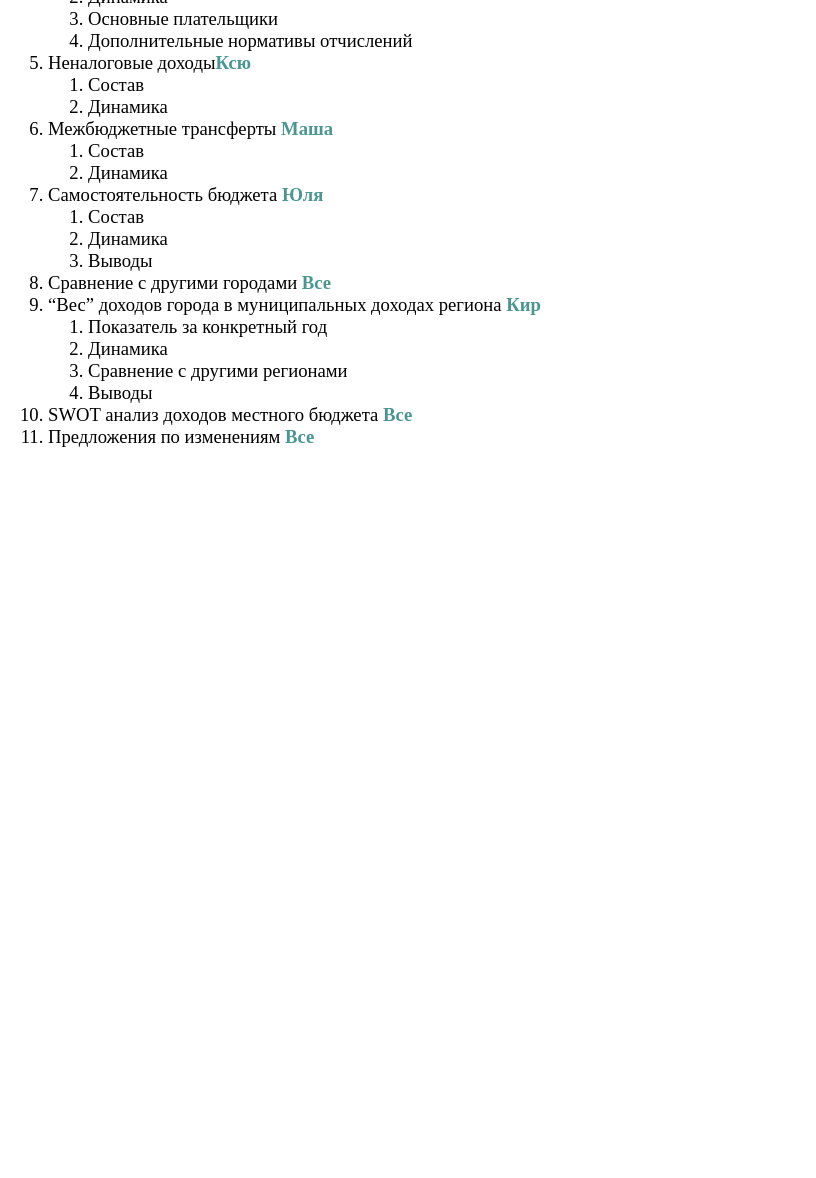
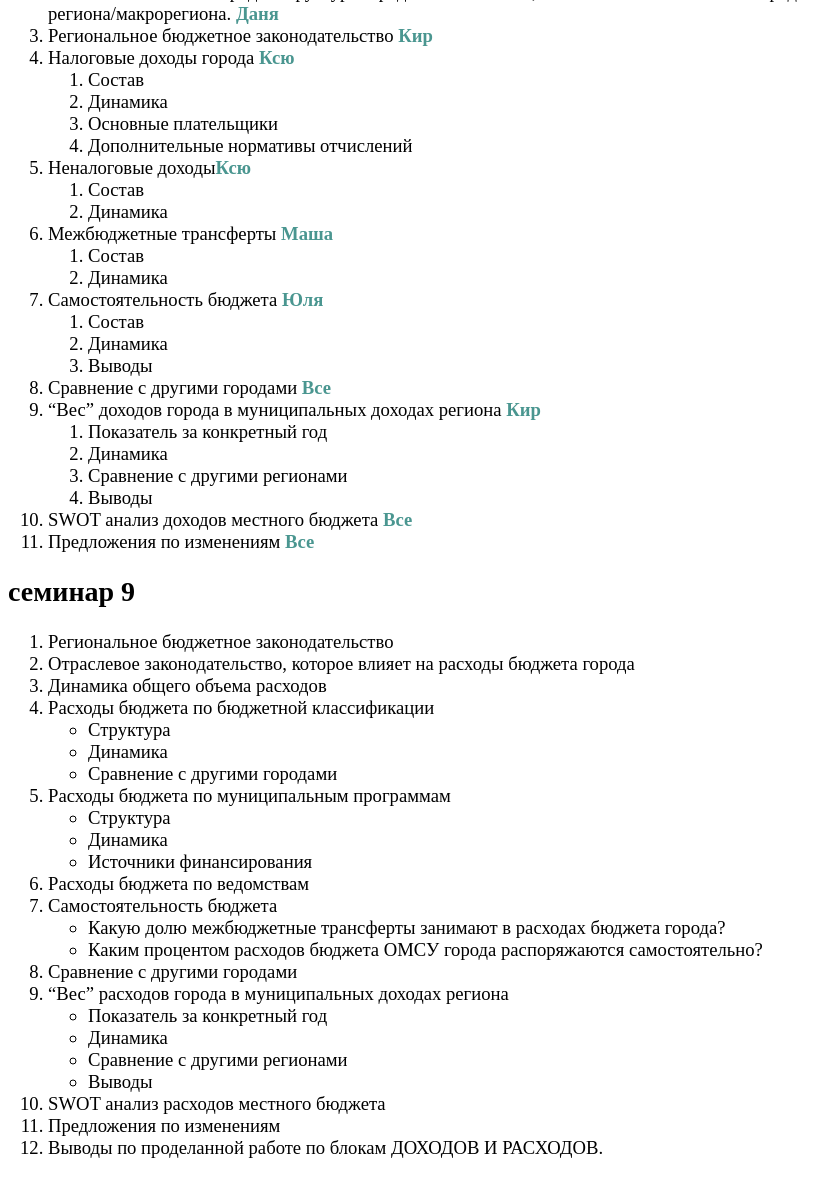
Before and after one commit to kapitonovk/public_web, a plain HTML site: page ec_tasks.html in a window 1280 px wide. Shown: the part 294-1472 px from the top of the page, without its empty margins (0-816 px from the left). Before the commit the page ends 800 px from the top, so only its background shows below. Drawn offline with Linux system fonts and the light colour scheme.

Commit message:
Add files via upload

```diff
--- a/ec_tasks.html
+++ b/ec_tasks.html
@@ -27,6 +27,8 @@ header h1 {
   padding: 0 5vw .5em 0;
 }
 
+
+
 nav a:not(:last-of-type) {
   margin-right: 1.5vw;
 }
@@ -41,23 +43,28 @@ max-width: 900px
 	</head>
 
 	<body>
+<nav>
 
+	<a href="#8">семинар 8</a>
+	<a href="#9">семинар 9</a>
+
+	<h1> бюджет Краснодара </h1>
+
+<a href="https://krd.ru/administratsiya/administratsii-krasnodara/departament-finansov/byudzhet/byudzhet-2024/aktualnaya-redaktsiya-resheniya-gorodskoy-dumy-26-03-2024/"> ссылка от Дани: "тут очень много собрано" </a>
+<br>
+	<a href="https://xn--80ae1alafffj1i.xn--p1ai/city/otkrutue_dannue/economica.php?ELEMENT_ID=93255">Ставрополь</a>
+	<a href="https://ufbk.sochi.ru/citizens_budget/proekt-resheniya-o-byudzhete/utverzhdennyy-byudzhet-na-2024-god-i-planovyy-period-2025-2026-gody/">Сочи</a>
+		<a href="http://mukazna.rostov-gorod.ru:22281/budget/213879774">Ростов-на-Дону</a>
+		<a href="https://www.tyumen-city.ru/ekonomika/finansi/budget_all">Тюмень</a>
+
+</nav>
 
 
 <main>
 
-<section id="main">
+<section id="8">
 
-<h1> бюджет Краснодара </h1>
-
-<a href="https://krd.ru/administratsiya/administratsii-krasnodara/departament-finansov/byudzhet/byudzhet-2024/aktualnaya-redaktsiya-resheniya-gorodskoy-dumy-26-03-2024/"> ссылка от Дани: "тут очень много собрано" </a>
-<br>
-
-<b></b>
-<a href="https://xn--80ae1alafffj1i.xn--p1ai/city/otkrutue_dannue/economica.php?ELEMENT_ID=93255">Ставрополь</a>
-<a href="https://ufbk.sochi.ru/citizens_budget/proekt-resheniya-o-byudzhete/utverzhdennyy-byudzhet-na-2024-god-i-planovyy-period-2025-2026-gody/">Сочи</a>
-	<a href="http://mukazna.rostov-gorod.ru:22281/budget/213879774">Ростов-на-Дону</a>
-	<a href="https://www.tyumen-city.ru/ekonomika/finansi/budget_all">Тюмень</a>
+	<h1>семинар 8</h1>
 
 <ol>
 <li> Общая информация о городе. Выбор городов для сопоставления (конкуренты или  аналоги) и сравнение по ключевым показателям.<names> Даня</names></li>
@@ -98,7 +105,52 @@ max-width: 900px
 <li>  SWOT анализ доходов местного бюджета <names> Все</names></li>
 <li>  Предложения по изменениям <names> Все</names></li>
 </ol>
+</section>
 
+<section id="9">
+<h1>семинар 9</h1>
+	<ol data-line="2" class="code-line" dir="auto">
+	<li data-line="2" class="code-line" dir="auto">Региональное бюджетное законодательство</li>
+	<li data-line="3" class="code-line" dir="auto">Отраслевое законодательство, которое влияет на расходы бюджета города</li>
+	<li data-line="4" class="code-line" dir="auto">Динамика общего объема расходов</li>
+	<li data-line="5" class="code-line" dir="auto">Расходы бюджета по бюджетной классификации
+	<ul data-line="6" class="code-line" dir="auto">
+	<li data-line="6" class="code-line" dir="auto">Структура</li>
+	<li data-line="7" class="code-line" dir="auto">Динамика</li>
+	<li data-line="8" class="code-line" dir="auto">Сравнение с другими городами</li>
+	</ul>
+	</li>
+	<li data-line="9" class="code-line" dir="auto">Расходы бюджета по муниципальным программам
+	<ul data-line="10" class="code-line" dir="auto">
+	<li data-line="10" class="code-line" dir="auto">Структура</li>
+	<li data-line="11" class="code-line" dir="auto">Динамика</li>
+	<li data-line="12" class="code-line" dir="auto">Источники финансирования</li>
+	</ul>
+	</li>
+	<li data-line="13" class="code-line" dir="auto">Расходы бюджета по ведомствам</li>
+	<li data-line="14" class="code-line" dir="auto">Самостоятельность бюджета
+	<ul data-line="15" class="code-line" dir="auto">
+	<li data-line="15" class="code-line" dir="auto">Какую долю межбюджетные трансферты занимают в расходах бюджета
+	города?</li>
+	<li data-line="17" class="code-line" dir="auto">Каким процентом расходов бюджета ОМСУ города распоряжаются
+	самостоятельно?</li>
+	</ul>
+	</li>
+	<li data-line="19" class="code-line" dir="auto">Сравнение с другими городами</li>
+	<li data-line="20" class="code-line" dir="auto">“Вес” расходов города в муниципальных доходах региона
+	<ul data-line="21" class="code-line" dir="auto">
+	<li data-line="21" class="code-line" dir="auto">Показатель за конкретный год</li>
+	<li data-line="22" class="code-line" dir="auto">Динамика</li>
+	<li data-line="23" class="code-line" dir="auto">Сравнение с другими регионами</li>
+	<li data-line="24" class="code-line" dir="auto">Выводы</li>
+	</ul>
+	</li>
+	<li data-line="25" class="code-line" dir="auto">SWOT анализ расходов местного бюджета</li>
+	<li data-line="26" class="code-line" dir="auto">Предложения по изменениям</li>
+	<li data-line="27" class="code-line" dir="auto">Выводы по проделанной работе по блокам ДОХОДОВ И РАСХОДОВ.</li>
+	</ol>
+
+</section>
 
 
 
```
